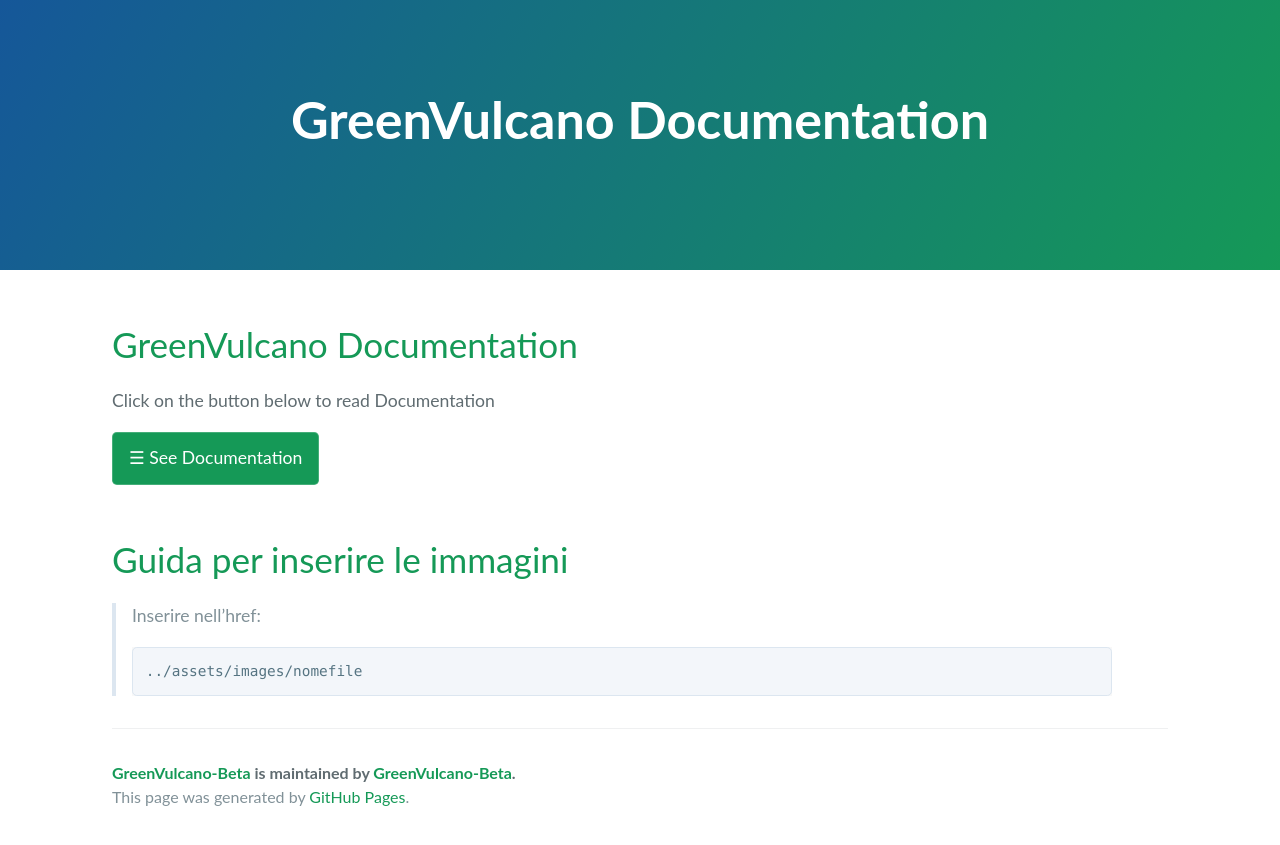
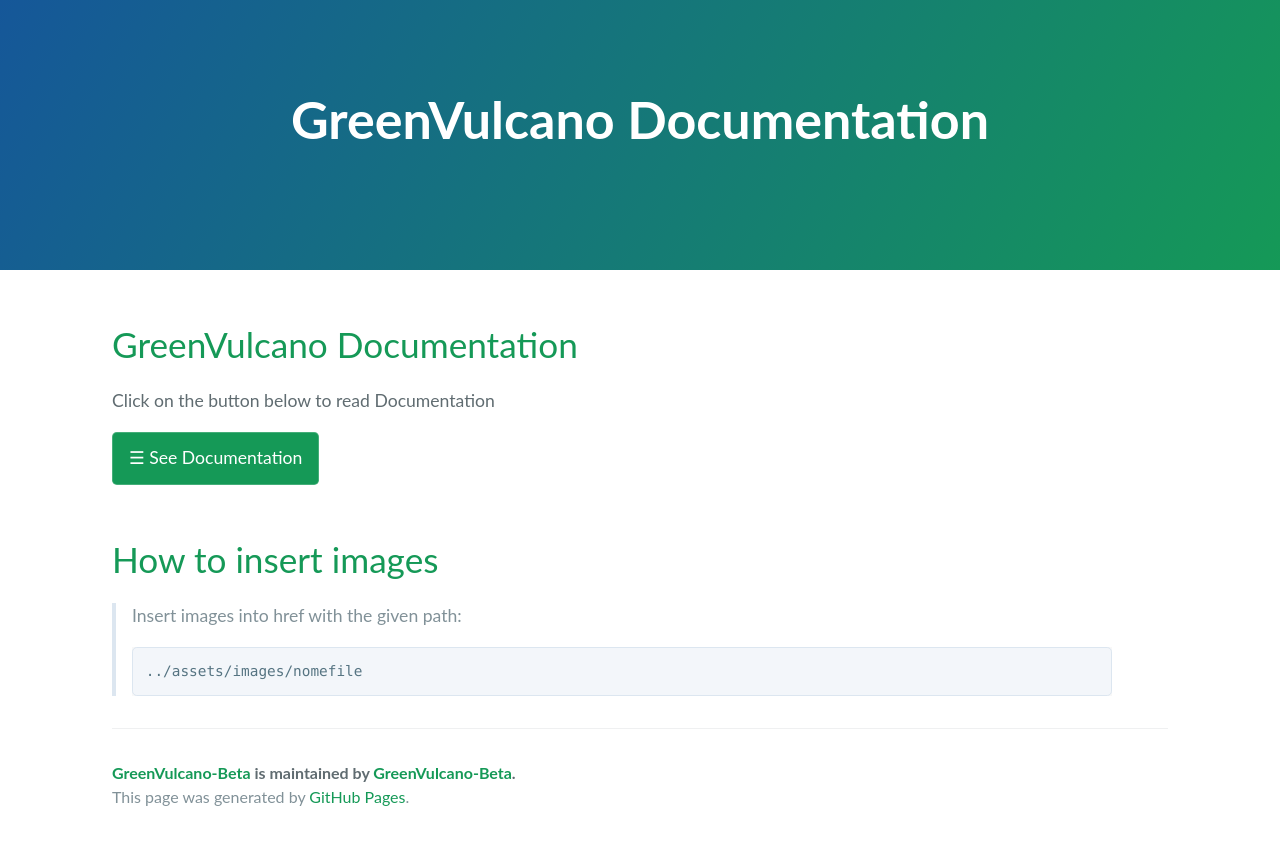
Before and after one commit to dianamw/GreenVulcano-Beta, a Jekyll site: the page built from assets/images/guida.md, in a window 1280 px wide. Shown: the top 845 px of the page. Built offline with Jekyll 4.4.1, drawn with Linux system fonts in a browser that asks for light colours; our own code applies the rules of GitHub Pages for plain Markdown files; the repository's description, which GitHub fills in, is left out.

Commit message:
Update guida.md

````diff
--- a/assets/images/guida.md
+++ b/assets/images/guida.md
@@ -1,6 +1,6 @@
-# Guida per inserire le immagini
+# How to insert images
 
-> Inserire nell'href:
+> Insert images into href with the given path:
 ```
 ../assets/images/nomefile
 ```
````
